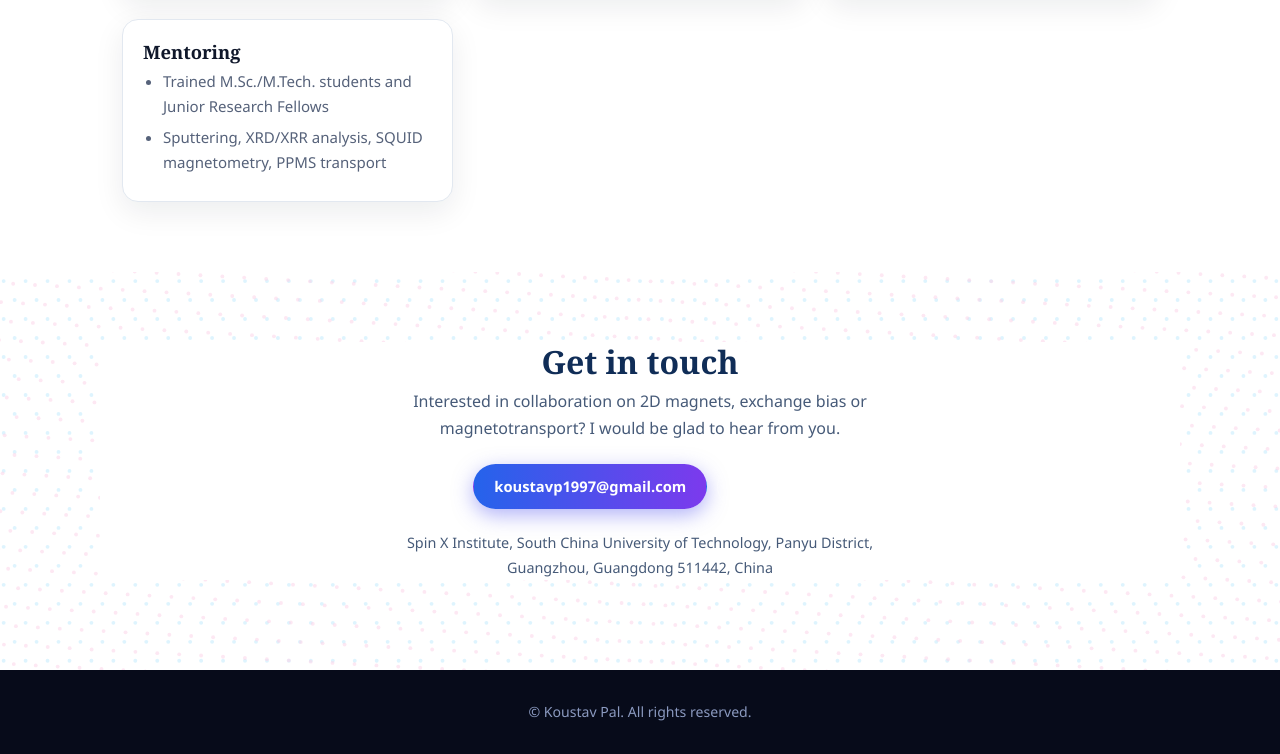
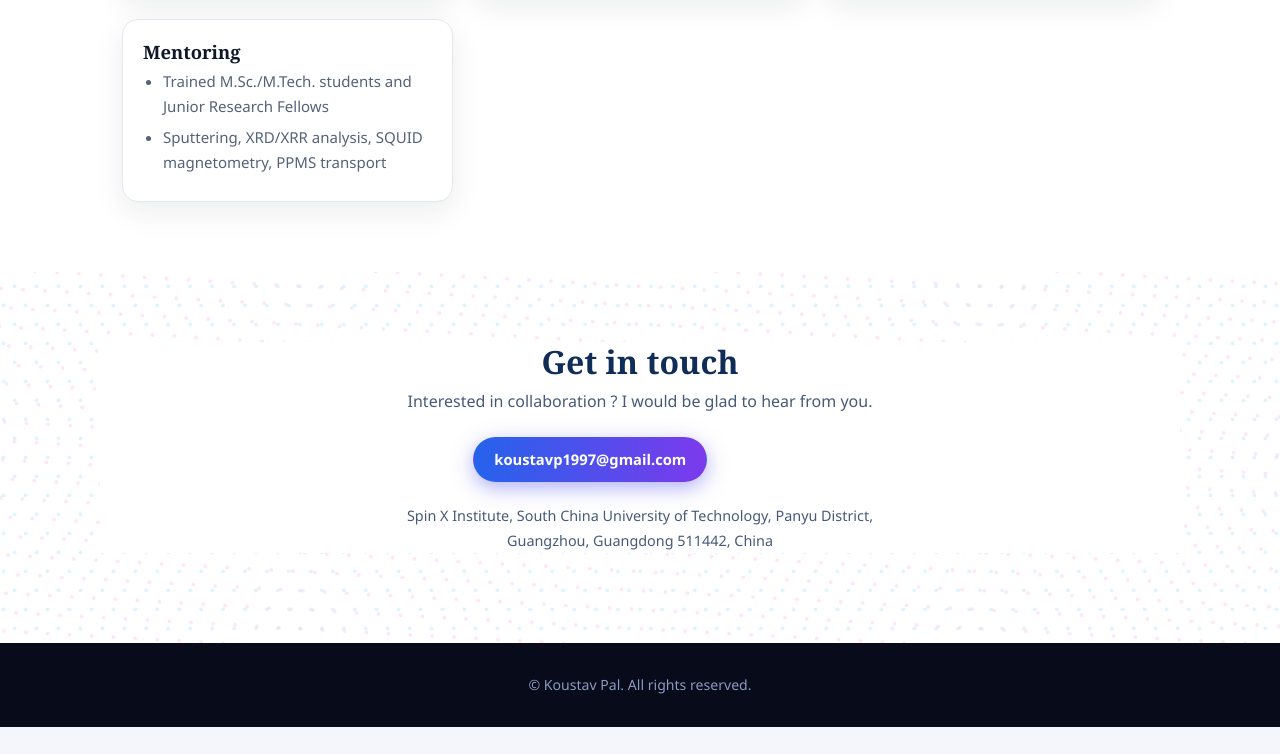
Before and after one commit to palkoustav/palkoustav.github.io, a plain HTML site: page index.html in a window 1280 px wide. Shown: the part 6583-7337 px from the top of the page. After the commit the page ends 7310 px from the top, so only its background shows below. Drawn offline with Linux system fonts and the light colour scheme.

Commit message:
Update index.html

```diff
--- a/index.html
+++ b/index.html
@@ -79,7 +79,7 @@
 
 <section id="awards" class="alt"><div class="wrap"><h2>Honours &amp; Service</h2><div class="bar"></div><div class="grid"><div class="card t reveal"><h3>Awards</h3><ul class="plain"><li>J.B. Joshi Endowment Innovation Award 2025, HBNI</li><li>Best Thesis Award 2024, SINP</li><li>CSIR&ndash;UGC NET (JRF and Assistant Professor), 2019</li><li>JEST (PhD) and GATE 2019; WB-SET 2018</li><li>Certificate of Merit, National Top 1%, IAPT 2017</li></ul></div><div class="card t reveal"><h3>Fellowships</h3><ul class="plain"><li>Senior Research Fellowship, DAE, 2021&ndash;2024</li><li>Junior Research Fellowship, DAE, 2019&ndash;2021</li><li>DST Fellowship, 2017&ndash;2019</li><li>INSPIRE Scholarship (SHE), 2014&ndash;2017</li></ul></div><div class="card t reveal"><h3>Conference posters</h3><ul class="plain"><li>First DAE Conclave 2024, NISER Bhubaneswar</li><li>Symposium on Magnetism and Spintronics 2024, IIT Bombay</li><li>Quantum Condensed Matter 2023, NISER Bhubaneswar</li><li>67th DAE Solid State Physics Symposium 2023</li><li>66th DAE Solid State Physics Symposium 2022</li></ul></div><div class="card t reveal"><h3>Mentoring</h3><ul class="plain"><li>Trained M.Sc./M.Tech. students and Junior Research Fellows</li><li>Sputtering, XRD/XRR analysis, SQUID magnetometry, PPMS transport</li></ul></div></div></div></section>
 
-<section id="contact" class="banner"><div class="wrap"><h2>Get in touch</h2><p>Interested in collaboration on 2D magnets, exchange bias or magnetotransport? I would be glad to hear from you.</p>
+<section id="contact" class="banner"><div class="wrap"><h2>Get in touch</h2><p>Interested in collaboration ? I would be glad to hear from you.</p>
 <div class="btns" style="justify-content:center"><a class="btn p" href="mailto:koustavp1997@gmail.com">koustavp1997@gmail.com</a><a class="btn" href="https://orcid.org/0000-0003-0883-124X" target="_blank" rel="noopener">ORCID</a></div>
 <p style="margin-top:22px;font-size:.9rem">Spin X Institute, South China University of Technology, Panyu District, Guangzhou, Guangdong 511442, China</p></div></section>
 
```
